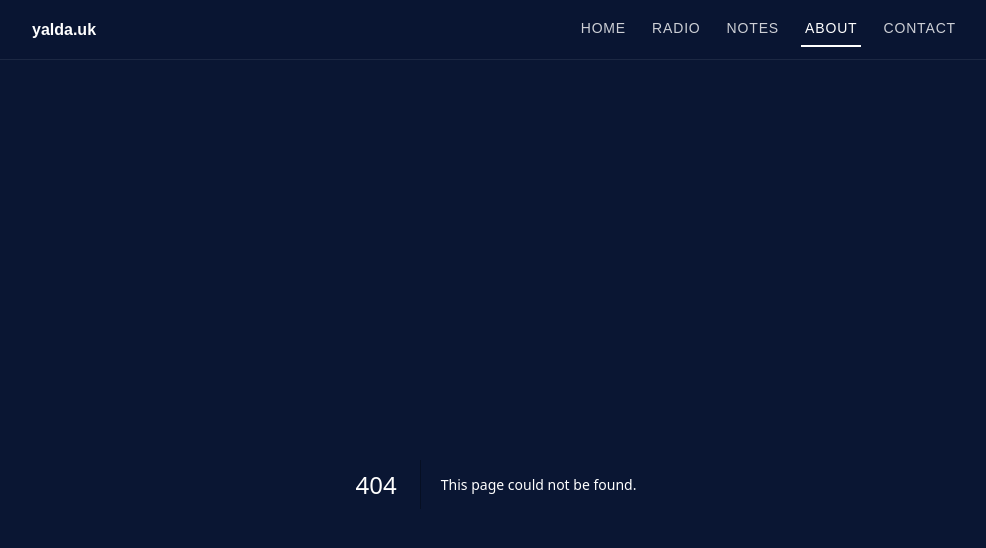
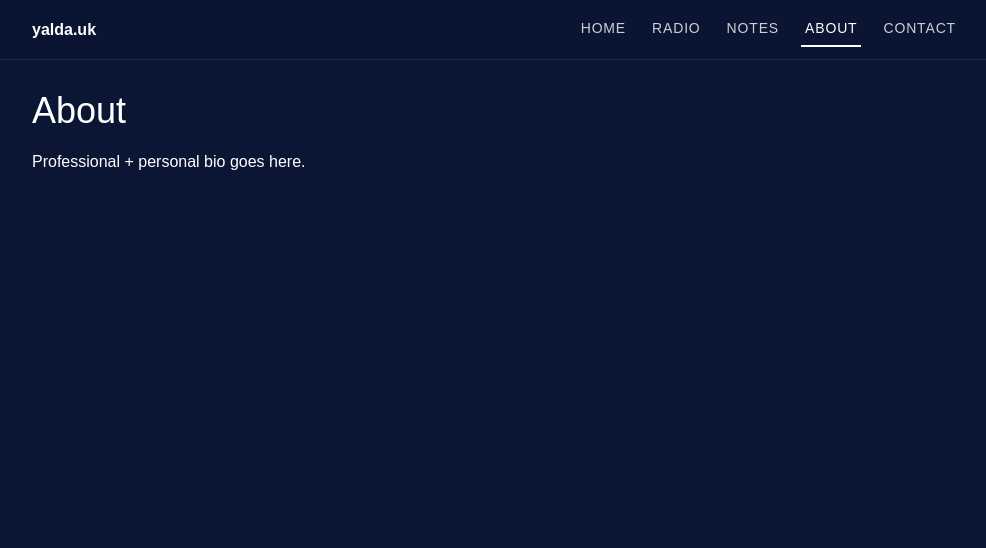
Before and after one commit to yalduh/yalda-uk, a Next.js app: page /about in a window 1280 px wide. Before the commit this address had no page. Shown: the top 548 px of the page, without its empty margins (144-1130 px from the left). Built offline with nearby package versions, Linux system fonts and the light colour scheme.

Commit message:
Create page.tsx

```diff
--- /dev/null
+++ b/app/about/page.tsx
@@ -0,0 +1,8 @@
+export default function AboutPage() {
+  return (
+    <main>
+      <h1 style={{ fontSize: 36, marginBottom: 12 }}>About</h1>
+      <p>Professional + personal bio goes here.</p>
+    </main>
+  );
+}
```
